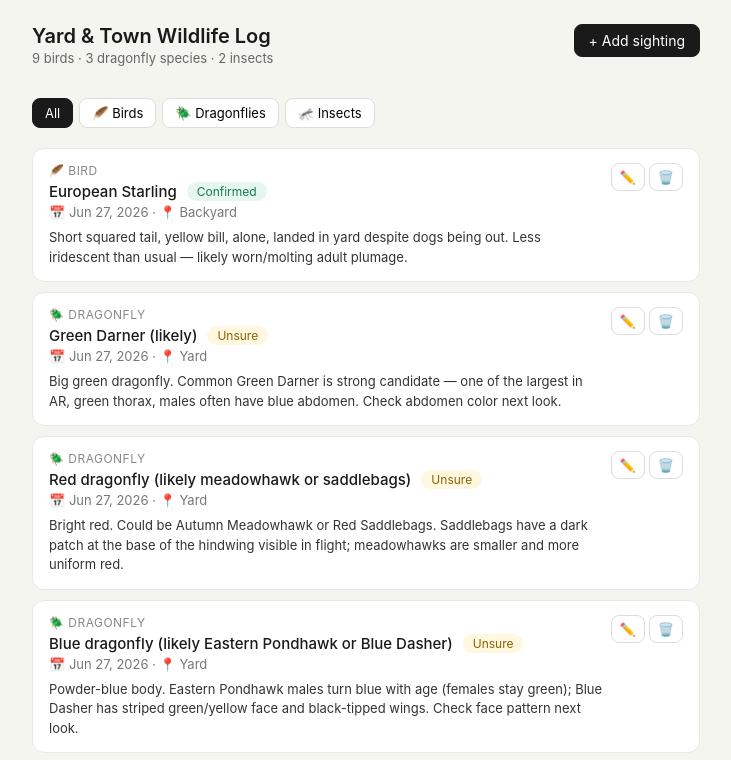
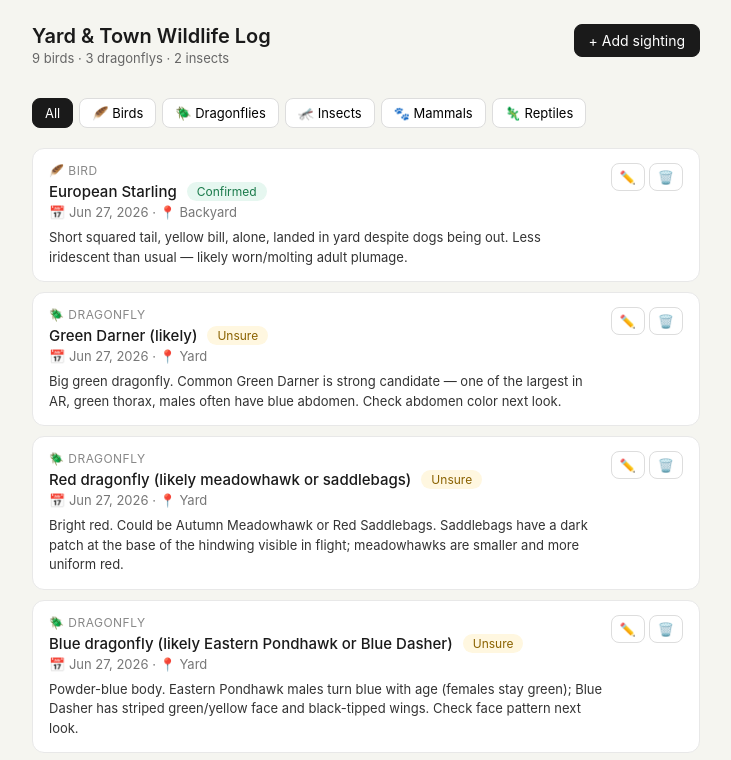
Before and after one commit to corynnmoody-droid/Wildlife-Log, a plain HTML site: page index.html in a window 1280 px wide. Shown: the top 760 px of the page, without its empty margins (274-1005 px from the left). Drawn offline with Linux system fonts and the light colour scheme.

Commit message:
Update index.html

```diff
--- a/index.html
+++ b/index.html
@@ -55,6 +55,8 @@
   <button class="filter-btn" data-filter="Bird">🪶 Birds</button>
   <button class="filter-btn" data-filter="Dragonfly">🪲 Dragonflies</button>
   <button class="filter-btn" data-filter="Insect">🦟 Insects</button>
+  <button class="filter-btn" data-filter="Mammal">🐾 Mammals</button>
+  <button class="filter-btn" data-filter="Reptile">🦎 Reptiles</button>
 </div>
 
 <div class="form-panel" id="form-panel">
@@ -64,6 +66,8 @@
       <option value="Bird">Bird</option>
       <option value="Dragonfly">Dragonfly</option>
       <option value="Insect">Insect</option>
+      <option value="Mammal">Mammal</option>
+      <option value="Reptile">Reptile</option>
     </select>
   </div>
   <div class="form-grid">
@@ -167,6 +171,8 @@
   function typeLabel(t) {
     if (t === 'Dragonfly') return '🪲 Dragonfly';
     if (t === 'Insect') return '🦟 Insect';
+    if (t === 'Mammal') return '🐾 Mammal';
+    if (t === 'Reptile') return '🦎 Reptile';
     return '🪶 Bird';
   }
 
@@ -188,7 +194,9 @@
     const bc = entries.filter(function(e){return e.type==='Bird';}).length;
     const dc = entries.filter(function(e){return e.type==='Dragonfly';}).length;
     const ic = entries.filter(function(e){return e.type==='Insect';}).length;
-    countLabel.textContent = bc + ' bird' + (bc===1?'':'s') + '  ·  ' + dc + ' dragonfly species  ·  ' + ic + ' insect' + (ic===1?'':'s');
+    const mc = entries.filter(function(e){return e.type==='Mammal';}).length;
+    const rc = entries.filter(function(e){return e.type==='Reptile';}).length;
+    countLabel.textContent = bc + ' bird' + (bc===1?'':'s') + '  ·  ' + dc + ' dragonfly' + (dc===1?'':'s') + '  ·  ' + ic + ' insect' + (ic===1?'':'s') + (mc ? '  ·  ' + mc + ' mammal' + (mc===1?'':'s') : '') + (rc ? '  ·  ' + rc + ' reptile' + (rc===1?'':'s') : '');
 
     if (!sorted.length) { listEl.innerHTML=''; emptyEl.style.display='block'; return; }
     emptyEl.style.display = 'none';
```
